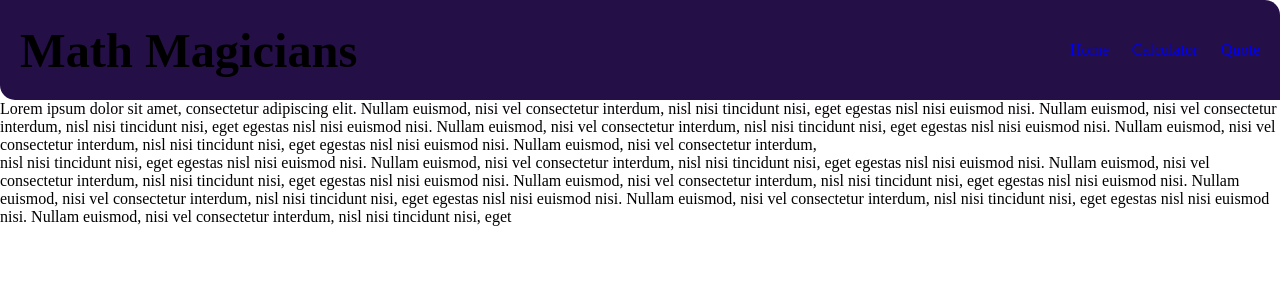
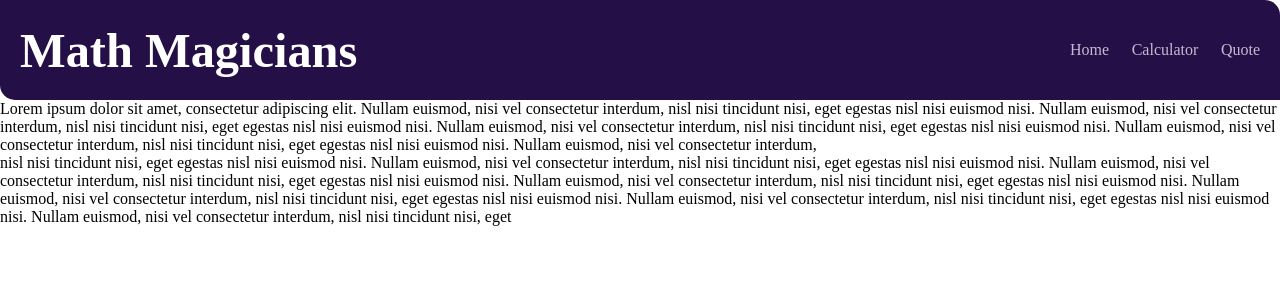
Before and after one commit to Marcraphael12/Marc-the-magician-v2, a React (Create React App) app: page / in a window 1280 px wide. Shown: the top 300 px of the page. Built offline with nearby package versions, Linux system fonts and the light colour scheme.

Commit message:
Set the text colors on header

```diff
--- a/src/components/Pages/header.css
+++ b/src/components/Pages/header.css
@@ -17,6 +17,7 @@
 	display: flex;
 	align-items: center;
 	font-size: calc(3vw + 10px); /* Help the font to automaticaly chnge its size along with the screen size */
+	color: #fff;
 }
 
 .Header nav {
@@ -34,3 +35,8 @@
 	justify-content: space-between;
 	align-items: center;
 }
+
+a {
+	text-decoration: none;
+	color: #c6bad1;
+}
```
